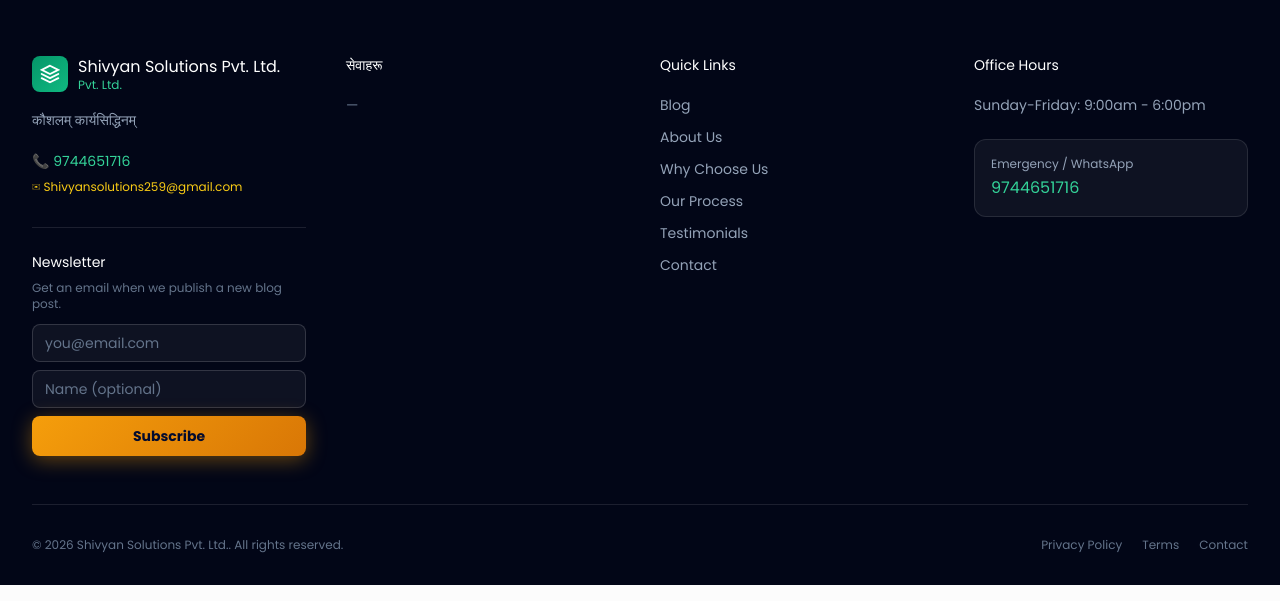
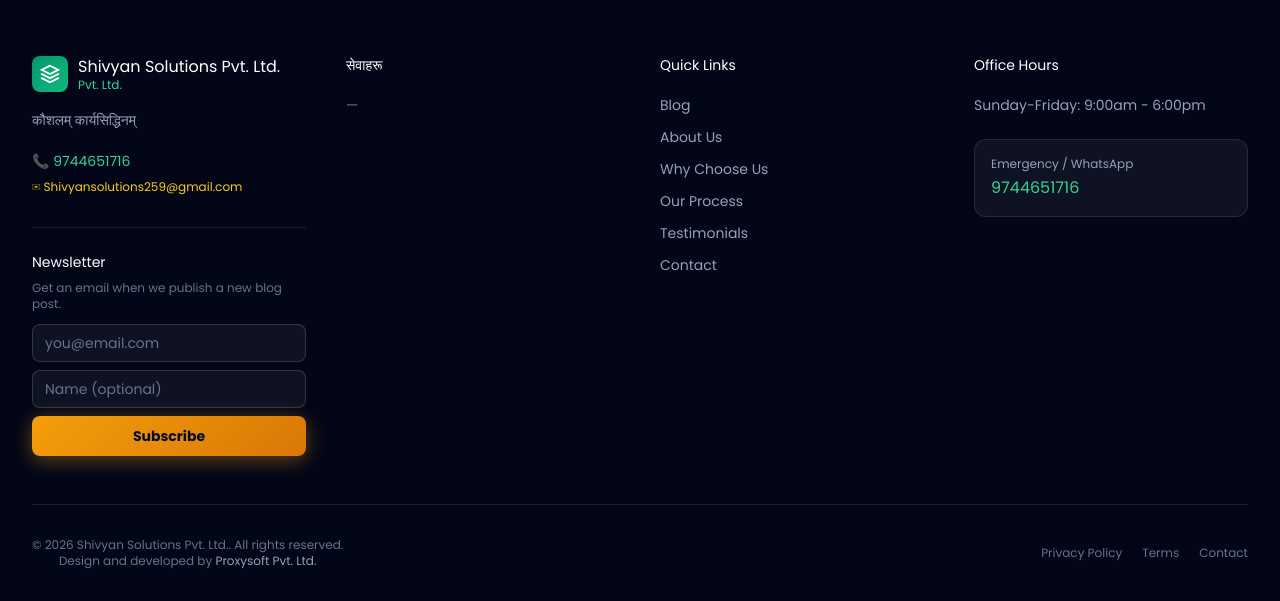
Before and after one commit to proxydhakal/shivyan_solution, a Django app: page / in a window 1280 px wide. Shown: the part 4422-5023 px from the top of the page. Run offline with Django 4.2, Linux system fonts and the light colour scheme; data comes from the database, SQL or seed files in the repository; data that the repository does not hold is empty; parts of the project's set-up code (start-up, migrations or seed data) failed here and were passed over; some libraries are stand-ins or nearby versions; some web fonts are replaced.

Commit message:
Enhance site footer with design credit and improved layout

```diff
--- a/templates/partials/site_footer.html
+++ b/templates/partials/site_footer.html
@@ -89,8 +89,19 @@
       </div>
     </div>
 
-    <div class="pt-8 flex flex-col sm:flex-row items-center justify-between gap-3">
-      <p class="text-slate-500 text-xs">© {% now "Y" %} {{ site.company_name }}. All rights reserved.</p>
+    <div class="pt-8 flex flex-col sm:flex-row items-center justify-between gap-4">
+      <div class="text-center sm:text-left space-y-1.5">
+        <p class="text-slate-500 text-xs">© {% now "Y" %} {{ site.company_name }}. All rights reserved.</p>
+        <p class="text-slate-500 text-xs">
+          Design and developed by
+          <a
+            href="https://proxysoft.com.np"
+            target="_blank"
+            rel="noopener noreferrer"
+            class="text-slate-400 hover:text-yellow-400 transition-colors whitespace-nowrap"
+            >Proxysoft Pvt. Ltd.</a>
+        </p>
+      </div>
       <div class="flex gap-5 text-xs text-slate-500">
         <a href="#" class="hover:text-yellow-400 transition-colors">Privacy Policy</a>
         <a href="#" class="hover:text-yellow-400 transition-colors">Terms</a>
```
